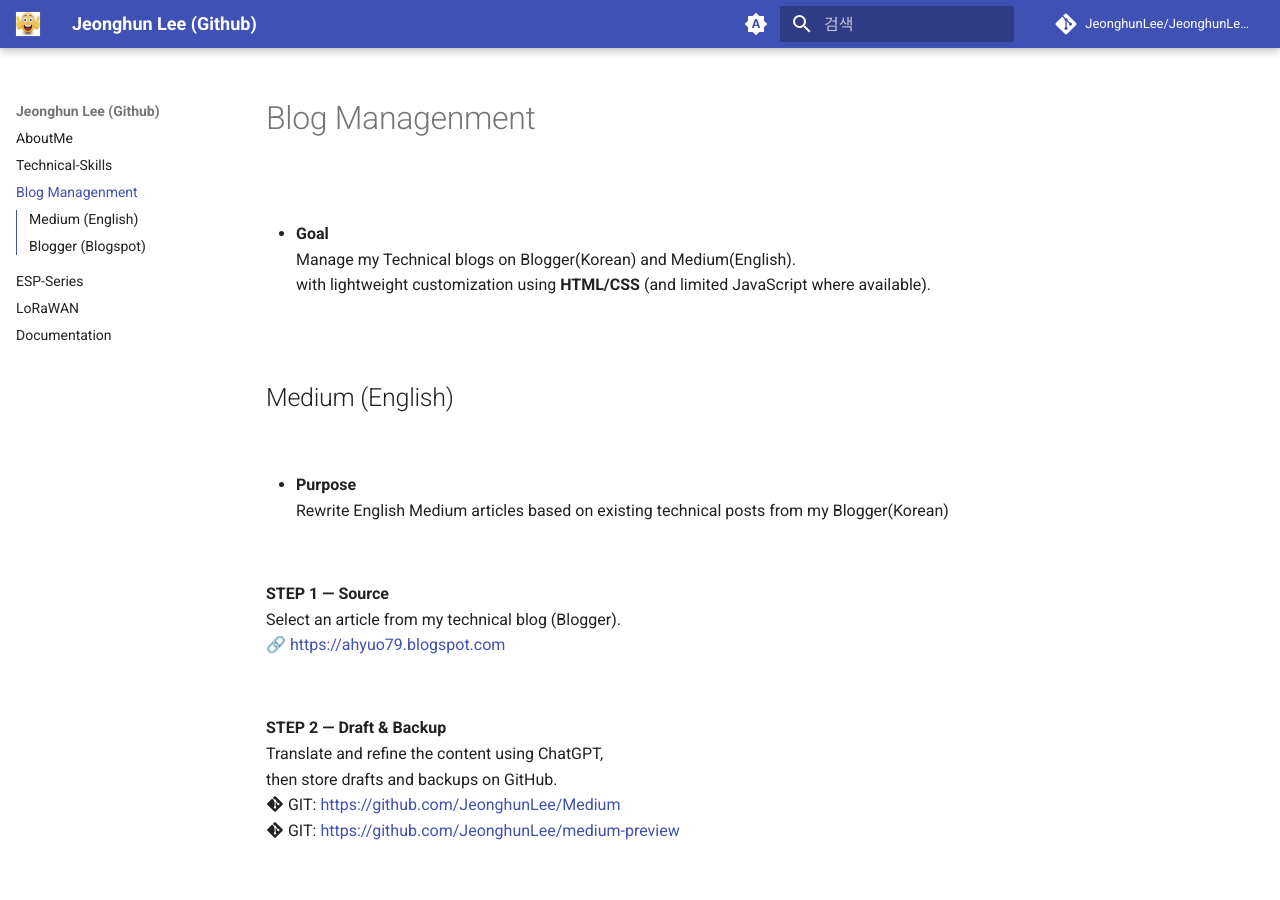
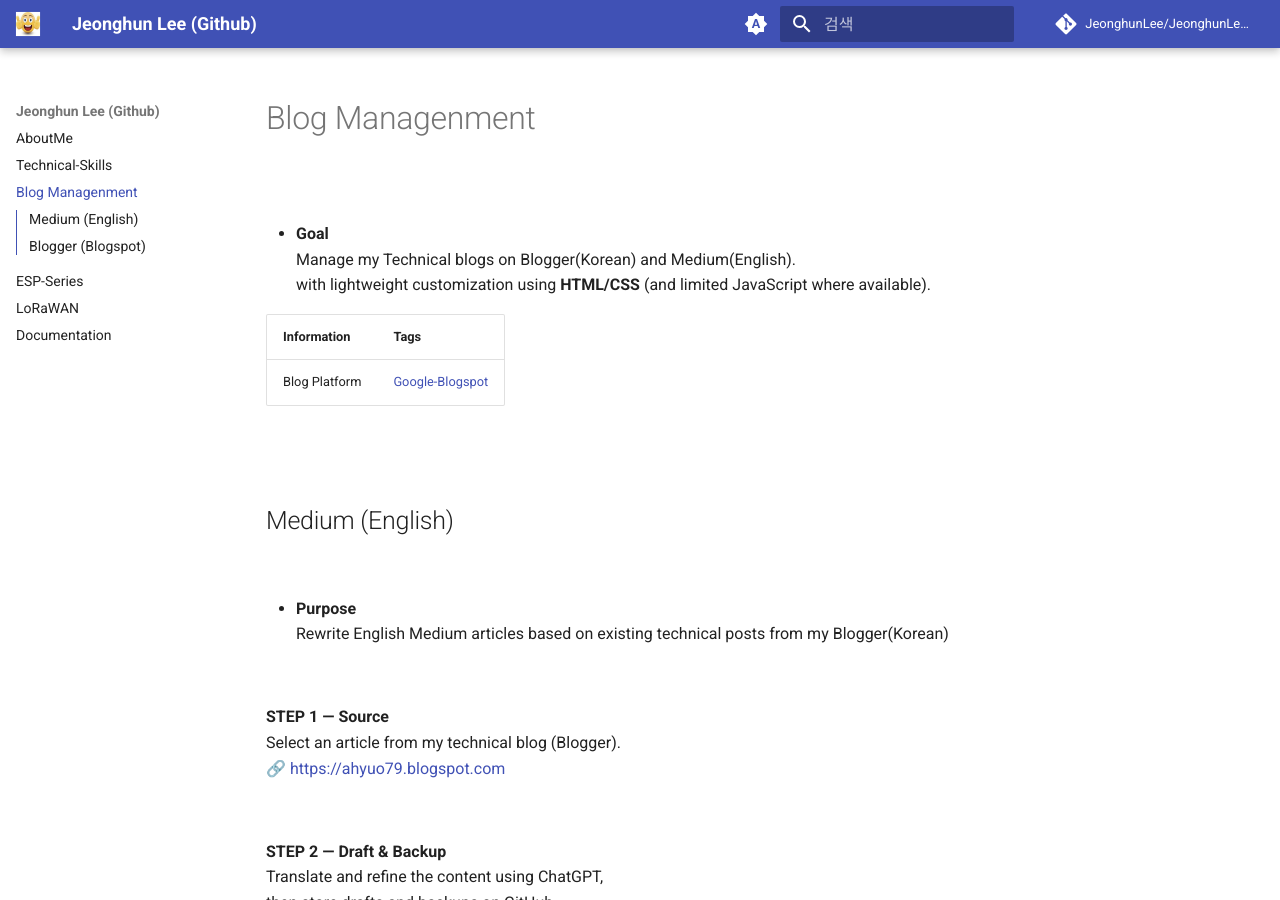
Before and after one commit to JeonghunLee/JeonghunLee.github.io, an MkDocs documentation site: the page built from docs/project_blogs_management.md, in a window 1280 px wide and 900 px high. Built offline with MkDocs 1.6.1 and Material for MkDocs 9.7.7, drawn with Linux system fonts in a browser that asks for light colours; comment, search, counter and statistics services are not loaded.

Commit message:
update it

```diff
--- a/docs/project_blogs_management.md
+++ b/docs/project_blogs_management.md
@@ -6,6 +6,10 @@
 Manage my Technical blogs on Blogger(Korean) and Medium(English).
 with lightweight customization using **HTML/CSS** (and limited JavaScript where available).
 
+
+| Information | Tags |
+|-------------|------|
+| Blog Platform | [Google-Blogspot](https://ahyuo79.blogspot.com/search/label/Google-Blogspot) |
 
 <br/>
 
```
Also changed, not shown: docs/project_technical_skills.md (+8 -7 lines).
